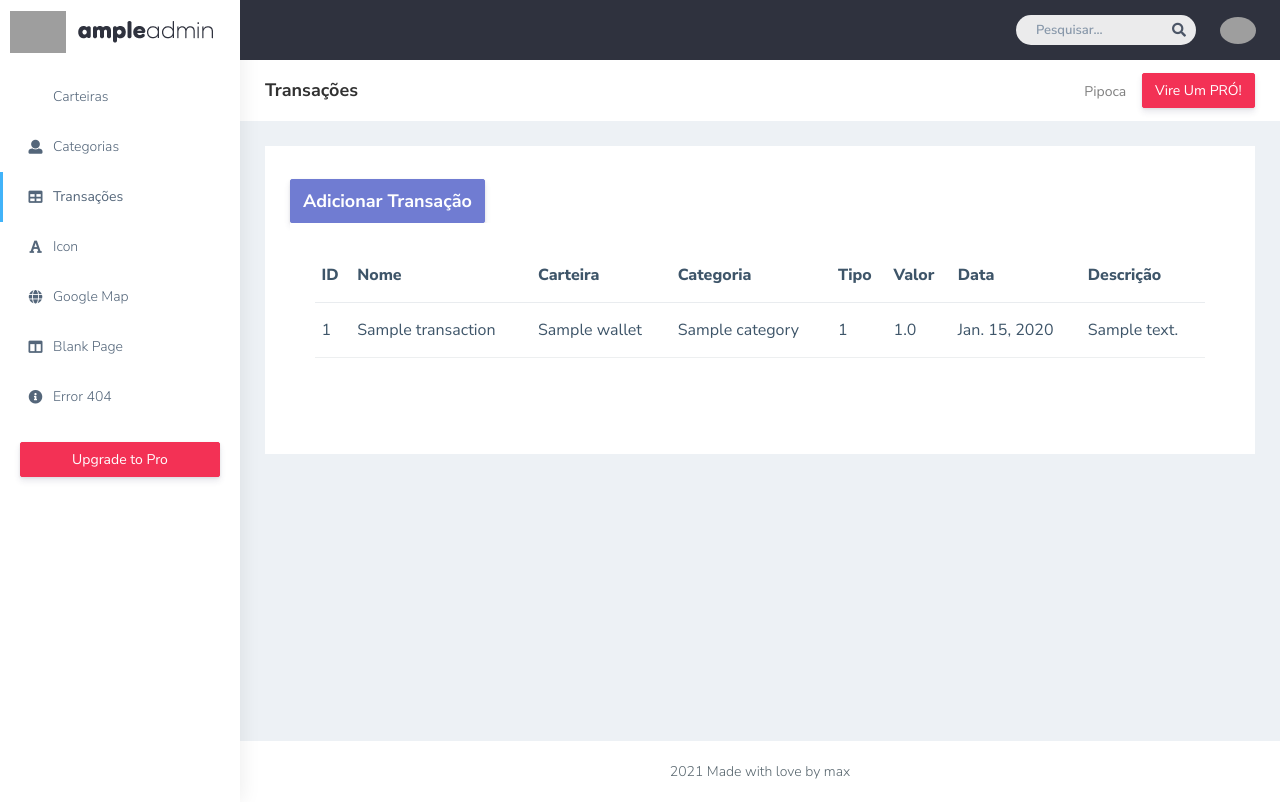
After one commit to MaxNstk/financeiro, a Django app: page /finances/transaction_list in a window 1280 px wide. The commit adds this page. Run offline with Django 3.2, Linux system fonts and the light colour scheme; tables that the repository leaves empty hold one stand-in row (values such as "Sample post"); some libraries are stand-ins or nearby versions; grey boxes are pictures that could not be loaded.

Commit message:
wallet & transaction list_views

```diff
--- a/finances/forms/category/category_create_form.py
+++ b/finances/forms/category/category_create_form.py
@@ -15,7 +15,7 @@ class CategoryCreateForm(forms.ModelForm):
                    'slug': forms.HiddenInput()}
 
     name = forms.CharField(label='Nome', max_length=50)
-    description = forms.CharField(label='Descrição', max_length=500, widget=forms.Textarea())
+    description = forms.CharField(label='Descrição', max_length=500, widget=forms.Textarea(), required=False)
     image = forms.ImageField(label='Imagem')
 
     def __init__(self, *args, **kwargs):
--- a/finances/forms/wallet/wallet_create_form.py
+++ b/finances/forms/wallet/wallet_create_form.py
@@ -15,7 +15,7 @@ class WalletCreateForm(forms.ModelForm):
         widgets = {'user': forms.HiddenInput()}
 
     name = forms.CharField(label=mark_safe('<b>Nome da Carteira</b>'), max_length=50)
-    description = forms.CharField(label='Descrição', max_length=500, widget=forms.Textarea())
+    description = forms.CharField(label='Descrição', max_length=500, widget=forms.Textarea(), required=False)
     balance = forms.FloatField(label=mark_safe('<b>Saldo inicial da carteira</b>'))
 
     def __init__(self, *args, **kwargs):
--- a/finances/urls.py
+++ b/finances/urls.py
@@ -2,6 +2,7 @@ from django.urls import path
 
 from finances.views.category.category_create_view import CategoryCreateView
 from finances.views.transaction.transaction_create_view import TransactionCreateView
+from finances.views.transaction.transaction_list import TransactionListView
 from finances.views.wallet.wallet_create import WalletCreateView
 from finances.views.wallet.wallet_list import WalletListView
 
@@ -12,4 +13,5 @@ urlpatterns = [
     path('wallet_list', WalletListView.as_view(), name='wallet_list'),
     path('category_create', CategoryCreateView.as_view(), name='category_create'),
     path('transaction_create', TransactionCreateView.as_view(), name='transaction_create'),
+    path('transaction_list', TransactionListView.as_view(), name='transaction_list'),
 ]
--- a/finances/views/category/category_create_view.py
+++ b/finances/views/category/category_create_view.py
@@ -9,7 +9,7 @@ class CategoryCreateView(CreateView):
     model = Category
     success_url = '/'
     form_class = CategoryCreateForm
-    template_name = 'finances/category/category_create.html'
+    template_name = 'finances/category/category_form.html'
 
     def form_valid(self, form):
         form.instance.user = self.request.user
--- a/finances/views/transaction/transaction_create_view.py
+++ b/finances/views/transaction/transaction_create_view.py
@@ -8,7 +8,7 @@ class TransactionCreateView(CreateView):
     model = Transaction
     success_url = '/'
     form_class = TransactionCreateForm
-    template_name = 'finances/category/category_create.html'
+    template_name = 'finances/transaction/transaction_form.html'
 
     def form_valid(self, form):
         form.instance.user = self.request.user
--- /dev/null
+++ b/finances/views/transaction/transaction_list.py
@@ -0,0 +1,9 @@
+from django.views.generic import ListView
+
+from finances.models import Transaction
+
+
+class TransactionListView(ListView):
+
+    model = Transaction
+    template_name = 'finances/transaction/transaction_list.html'
--- a/finances/views/wallet/wallet_list.py
+++ b/finances/views/wallet/wallet_list.py
@@ -7,4 +7,3 @@ class WalletListView(ListView):
 
     model = Wallet
     template_name = 'finances/wallet/wallet_list.html'
-9
--- a/templates/app/base.html
+++ b/templates/app/base.html
@@ -136,7 +136,7 @@
                             </a>
                         </li>
                         <li class="sidebar-item">
-                            <a class="sidebar-link waves-effect waves-dark sidebar-link" href="{% url 'finances:transaction_create' %}"
+                            <a class="sidebar-link waves-effect waves-dark sidebar-link" href="{% url 'finances:transaction_list' %}"
                                 aria-expanded="false">
                                 <i class="fa fa-table" aria-hidden="true"></i>
                                 <span class="hide-menu">Transações</span>
--- a/templates/finances/transaction/transaction_create.html
+++ b/templates/finances/transaction/transaction_form.html
@@ -2,7 +2,7 @@
 {% load crispy_forms_tags static %}
 
 
-{% block title %} Crie sua Transação {% endblock %}
+{% block page-title %} Crie sua Transação {% endblock %}
 
 {% block content %}
 
--- /dev/null
+++ b/templates/finances/transaction/transaction_list.html
@@ -0,0 +1,46 @@
+{% extends 'app/base.html' %}
+
+{% block page-title %} Transações {% endblock %}
+
+{% block content %}
+    <a href="{% url 'finances:transaction_create' %}" class="box-title btn btn-primary"> Adicionar Transação </a>
+    <div class="row">
+                    <div class="col-sm-12">
+                        <div class="white-box">
+                            <div class="table-responsive">
+                                <table class="table text-nowrap">
+                                    <thead>
+                                        <tr>
+
+                                            <th class="border-top-0"><b>ID</b></th>
+                                            <th class="border-top-0"><b>Nome</b></th>
+                                            <th class="border-top-0"><b>Carteira</b></th>
+                                            <th class="border-top-0"><b>Categoria</b></th>
+                                            <th class="border-top-0"><b>Tipo</b></th>
+                                            <th class="border-top-0"><b>Valor</b></th>
+                                            <th class="border-top-0"><b>Data</b></th>
+                                            <th class="border-top-0"><b>Descrição</b></th>
+
+                                        </tr>
+                                    </thead>
+                                    <tbody>
+                                    {% for object in transaction_list %}
+                                        <tr>
+                                            <td>{{ object.id }}</td>
+                                            <td>{{ object.name }}</td>
+                                            <td>{{ object.wallet }}</td>
+                                            <td>{{ object.category }}</td>
+                                            <td>{{ object.type }}</td>
+                                            <td>{{ object.value }}</td>
+                                            <td>{{ object.date }}</td>
+                                            <td>{{ object.description }}</td>
+                                        </tr>
+                                    {% endfor %}
+                                    </tbody>
+                                </table>
+                            </div>
+                        </div>
+                    </div>
+                </div>
+
+{% endblock %}
```
Also changed, not shown: finances/forms/transaction/transaction_create_form.py (+35 -10 lines), templates/finances/category/category_form.html (renamed from templates/finances/category/category_create.html).
